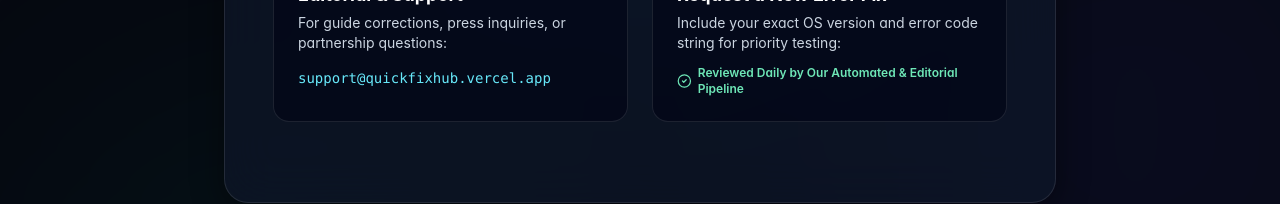
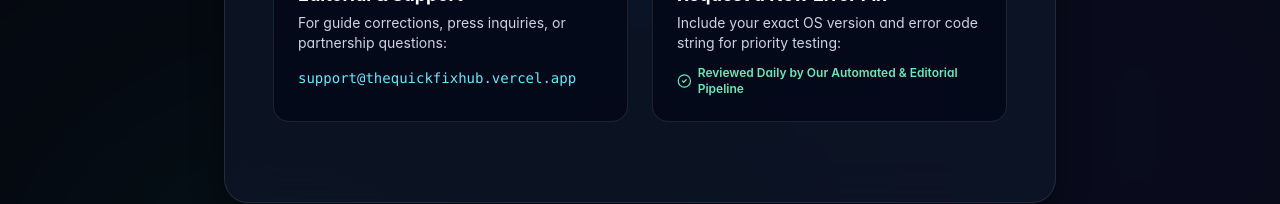
Before and after one commit to amigazofiel/quickfixhub, a Next.js app: page /contact in a window 1280 px wide. Shown: the part 414-618 px from the top of the page. Built offline with nearby package versions, Linux system fonts and the light colour scheme; no server answers.

Commit message:
chore: update canonical URL to thequickfixhub.vercel.app

```diff
--- a/src/app/contact/page.tsx
+++ b/src/app/contact/page.tsx
@@ -28,7 +28,7 @@ export default function ContactPage() {
               For guide corrections, press inquiries, or partnership questions:
             </p>
             <span className="font-mono text-sm text-cyan-300">
-              support@quickfixhub.vercel.app
+              support@thequickfixhub.vercel.app
             </span>
           </div>
 
--- a/src/lib/site-config.ts
+++ b/src/lib/site-config.ts
@@ -3,7 +3,7 @@ export const SITE_CONFIG = {
   tagline: "60-Second Fixes for Windows, Mac, iOS, Android & Everyday Apps",
   description:
     "Direct, zero-fluff troubleshooting guides for Windows 11/10, macOS, iPhone, Android, and popular software. Copy-paste commands, instant quick-fix summaries, and verified step-by-step solutions.",
-  url: process.env.NEXT_PUBLIC_SITE_URL || "https://quickfixhub.vercel.app",
+  url: process.env.NEXT_PUBLIC_SITE_URL || "https://thequickfixhub.vercel.app",
   locale: "en_US",
   author: "QuickFixHub Engineering Team",
   categories: [
```
Also changed, not shown: 1 other file (tests, documents, lock files or other folders).
